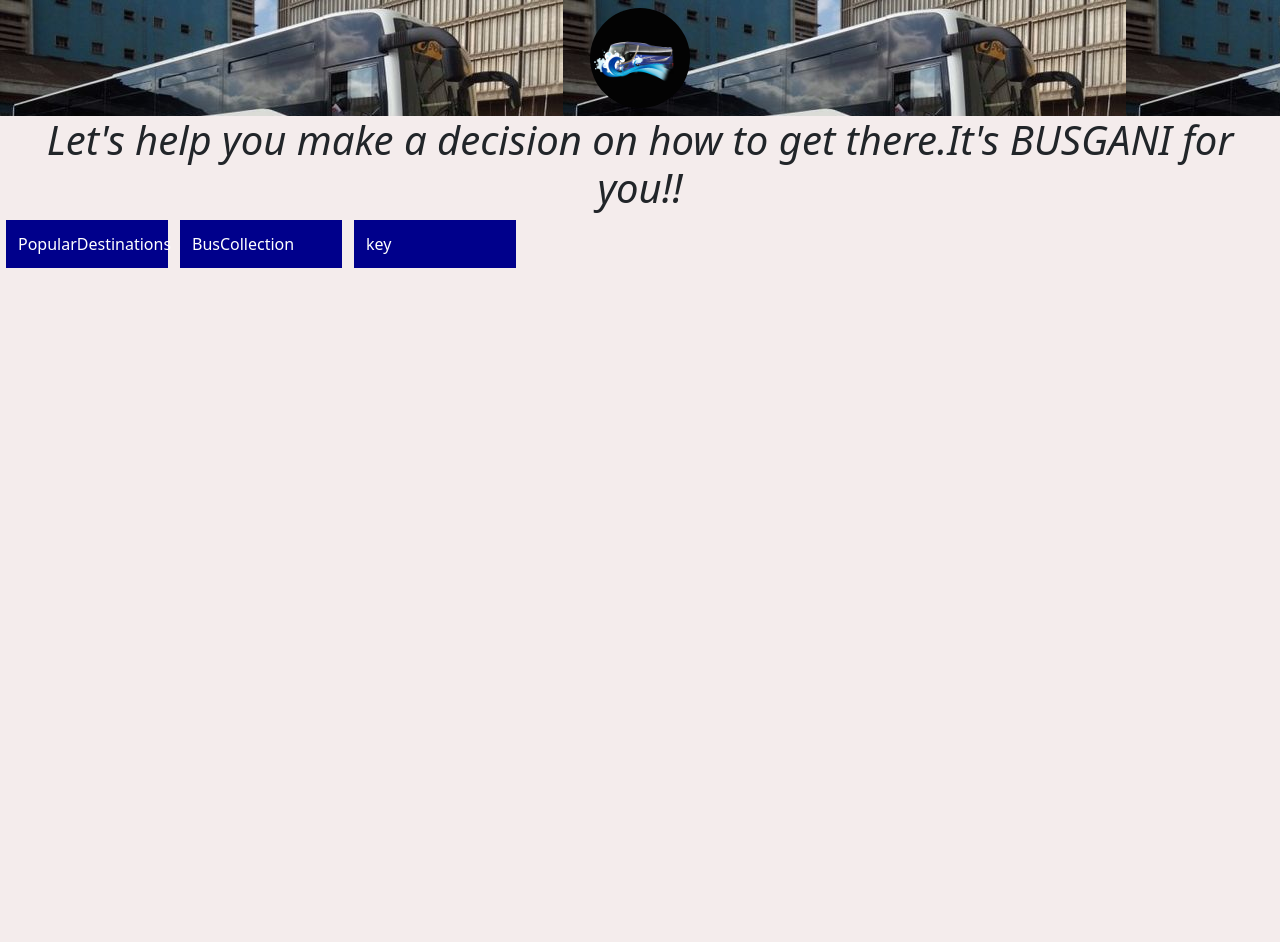
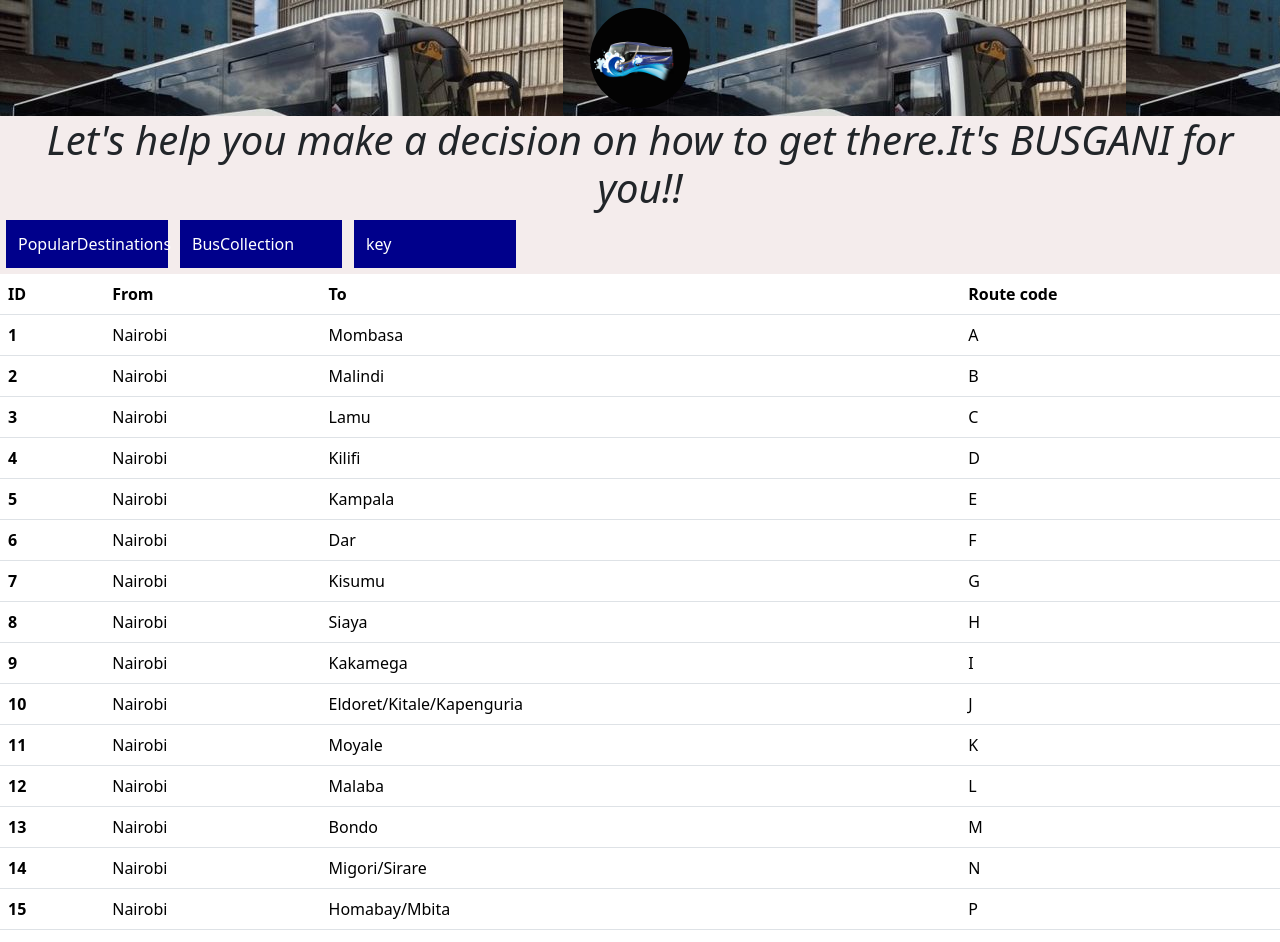
Before and after one commit to AmazyJoe/phase-2-project, a React (Create React App) app in the folder your-buses/: page /key in a window 1280 px wide. Shown: the top 942 px of the page. Before the commit the page ends 800 px from the top, so only its background shows below. Built offline with nearby package versions, Linux system fonts and the light colour scheme.

Commit message:
key added

```diff
--- a/your-buses/src/components/Key.js
+++ b/your-buses/src/components/Key.js
@@ -2,7 +2,121 @@
  function Key(){
     return(
         <div>
+            <table class="table">
+  <thead>
+    <tr>
+      <th scope="col">ID</th>
+      <th scope="col">From</th>
+      <th scope="col">To</th>
+      <th scope="col">Route  code</th>
+    </tr>
+  </thead>
+  <tbody>
+    <tr>
+      <th scope="row">1</th>
+      <td>Nairobi</td>
+      <td>Mombasa</td>
+      <td>A</td>
+    </tr>
+    <tr>
+      <th scope="row">2</th>
+      <td>Nairobi</td>
+      <td>Malindi</td>
+      <td>B</td>
+    </tr>
+    <tr>
+      <th scope="row">3</th>
+      <td >Nairobi</td>
+      <td>Lamu</td>
+      <td>C</td>
+    </tr>
+    <tr>
+      <th scope="row">4</th>
+      <td>Nairobi</td>
+      <td>Kilifi</td>
+      <td>D</td>
+    </tr>
+    <tr>
+      <th scope="row">5</th>
+      <td >Nairobi</td>
+      <td>Kampala</td>
+      <td>E</td>
+    </tr>
+    <tr>
+      <th scope="row">6</th>
+      <td>Nairobi</td>
+      <td>Dar</td>
+      <td>F</td>
+    </tr>
+    <tr>
+      <th scope="row">7</th>
+      <td >Nairobi</td>
+      <td>Kisumu</td>
+      <td>G</td>
+    </tr>
+    <tr>
+      <th scope="row">8</th>
+      <td >Nairobi</td>
+      <td>Siaya</td>
+      <td>H</td>
+    </tr>
+    <tr>
+      <th scope="row">9</th>
+      <td >Nairobi</td>
+      <td>Kakamega</td>
+      <td>I</td>
+    </tr>
+    <tr>
+      <th scope="row">10</th>
+      <td >Nairobi</td>
+      <td>Eldoret/Kitale/Kapenguria</td>
+      <td>J</td>
+    </tr>
+    <tr>
+      <th scope="row">11</th>
+      <td >Nairobi</td>
+      <td>Moyale</td>
+      <td>K</td>
+    </tr>
+    <tr>
+      <th scope="row">12</th>
+      <td >Nairobi</td>
+      <td>Malaba</td>
+      <td>L</td>
+    </tr>
+    <tr>
+      <th scope="row">13</th>
+      <td >Nairobi</td>
+      <td>Bondo</td>
+      <td>M</td>
+    </tr>
+    <tr>
+      <th scope="row">14</th>
+      <td >Nairobi</td>
+      <td>Migori/Sirare</td>
+      <td>N</td>
+    </tr>
+    <tr>
+      <th scope="row">15</th>
+      <td >Nairobi</td>
+      <td>Homabay/Mbita</td>
+      <td>P</td>
+    </tr>
+    <tr>
+      <th scope="row">16</th>
+      <td >Nairobi</td>
+      <td>DRC</td>
+      <td>Q</td>
+    </tr>
+    <tr>
+      <th scope="row">17</th>
+      <td >Nairobi</td>
+      <td>Zambia</td>
+      <td>R</td>
+    </tr>
 
+  </tbody>
+</table>
         </div>
 
     )
--- a/your-buses/src/components/PopularDestinations.js
+++ b/your-buses/src/components/PopularDestinations.js
@@ -4,7 +4,7 @@
     return(
 <div className="col-md-3 destination-card">
 
-<div className="col-md-3 destination-card" style={{width: '18rem'}}>
+<div className="card" style={{width: '18rem'}}>
   <img src="https://i.pinimg.com/564x/e1/ff/a5/e1ffa598db51959cb87c943b84542700.jpg" className="card-img-top" alt="..."/>
   <div className="card-body">
     <h5 className="card-title" style={{backgroundColor: "blue"}}>Mombasa</h5>
```
